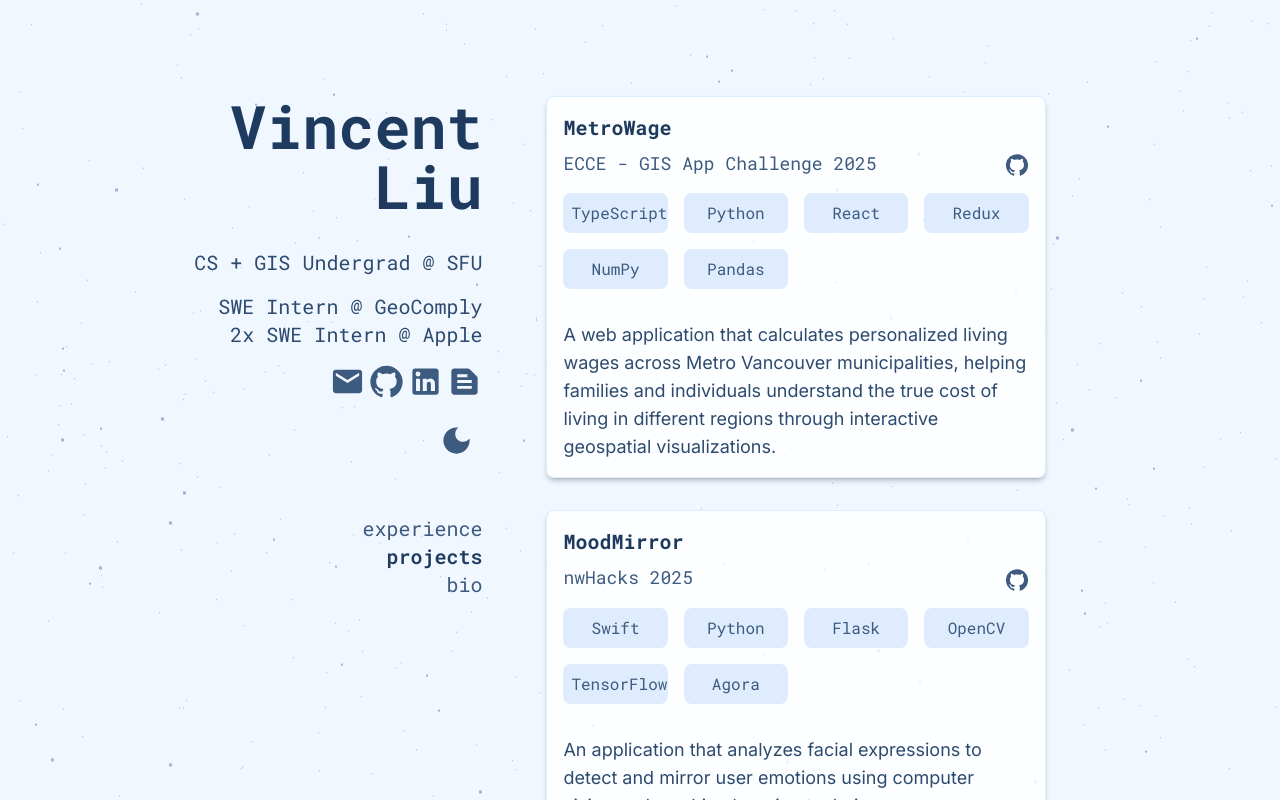
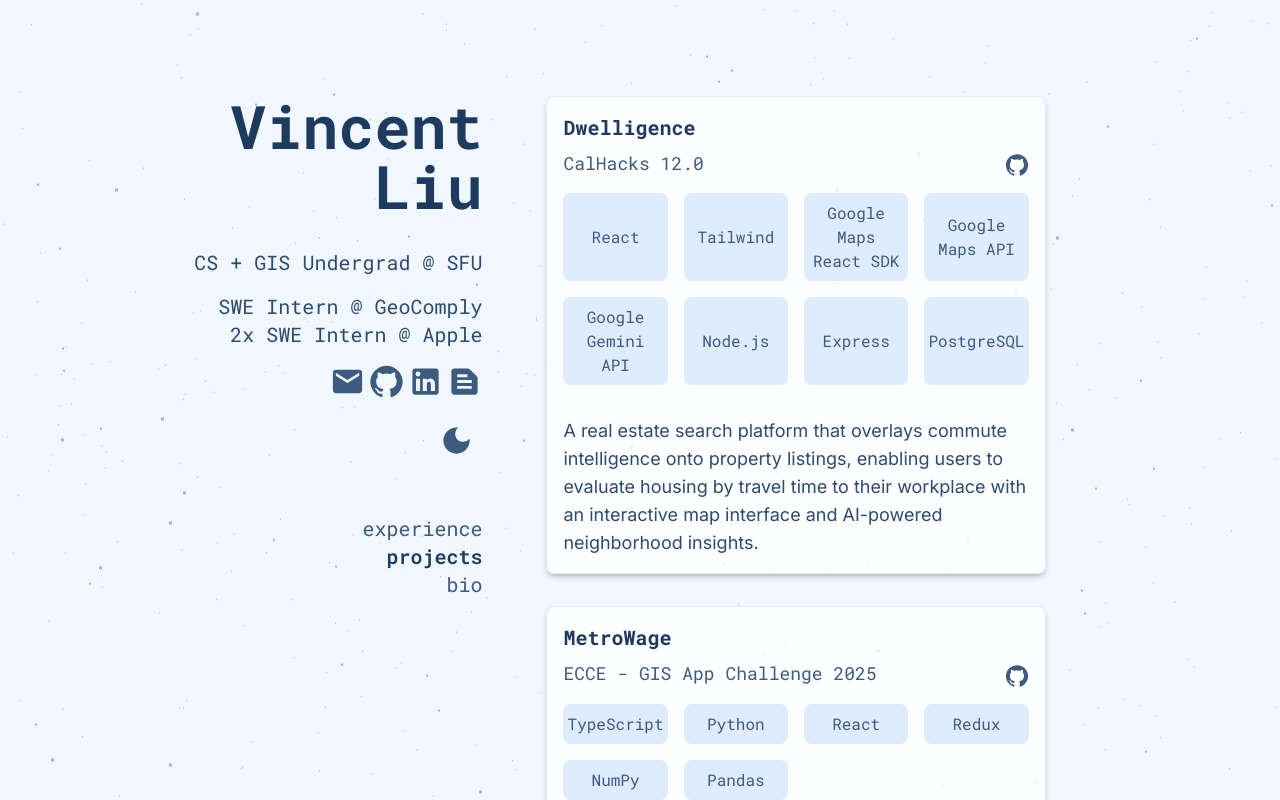
Before and after one commit to vinn03/personal-portfolio, a React (Vite) app in the folder portfolio/: page / in a window 1280 px wide. Both pictures are taken after a click on the link "projects". Shown: the top 800 px of the page. Built offline with nearby package versions, Linux system fonts and the light colour scheme.

Commit message:
ui improvementes to longer-text skills, added new project

```diff
--- a/portfolio/src/components/experience/exp-component.tsx
+++ b/portfolio/src/components/experience/exp-component.tsx
@@ -17,7 +17,7 @@
 const Skill: React.FC<SkillProps> = ({ tech }) => {
   return (
     <div
-      className="rounded-lg text-center p-2 text-xs lg:text-base text-navy-700 dark:text-blue-300"
+      className="rounded-lg p-2 text-xs lg:text-base text-navy-700 dark:text-blue-300 h-full flex items-center justify-center text-center"
       style={{ backgroundColor: "var(--bg-badge)" }}
     >
       {tech}
--- a/portfolio/src/components/projects/project-component.tsx
+++ b/portfolio/src/components/projects/project-component.tsx
@@ -18,7 +18,7 @@
 const Skill: React.FC<SkillProps> = ({ tech }) => {
   return (
     <div
-      className="rounded-lg text-center p-2 text-xs lg:text-base text-navy-700 dark:text-blue-300"
+      className="rounded-lg p-2 text-xs lg:text-base text-navy-700 dark:text-blue-300 h-full flex items-center justify-center text-center"
       style={{ backgroundColor: "var(--bg-badge)" }}
     >
       {tech}
--- a/portfolio/src/data/projects.json
+++ b/portfolio/src/data/projects.json
@@ -1,4 +1,22 @@
 [
+  {
+    "title": "Dwelligence",
+    "affiliation": "CalHacks 12.0",
+    "githubLink": "https://github.com/vinn03/dwelligence",
+    "technologies": [
+      "React",
+      "Tailwind",
+      "Google Maps React SDK",
+      "Google Maps API",
+      "Google Gemini API",
+      "Node.js",
+      "Express",
+      "PostgreSQL"
+    ],
+    "points": [
+      "A real estate search platform that overlays commute intelligence onto property listings, enabling users to evaluate housing by travel time to their workplace with an interactive map interface and AI-powered neighborhood insights."
+    ]
+  },
   {
     "title": "MetroWage",
     "affiliation": "ECCE - GIS App Challenge 2025",
```
